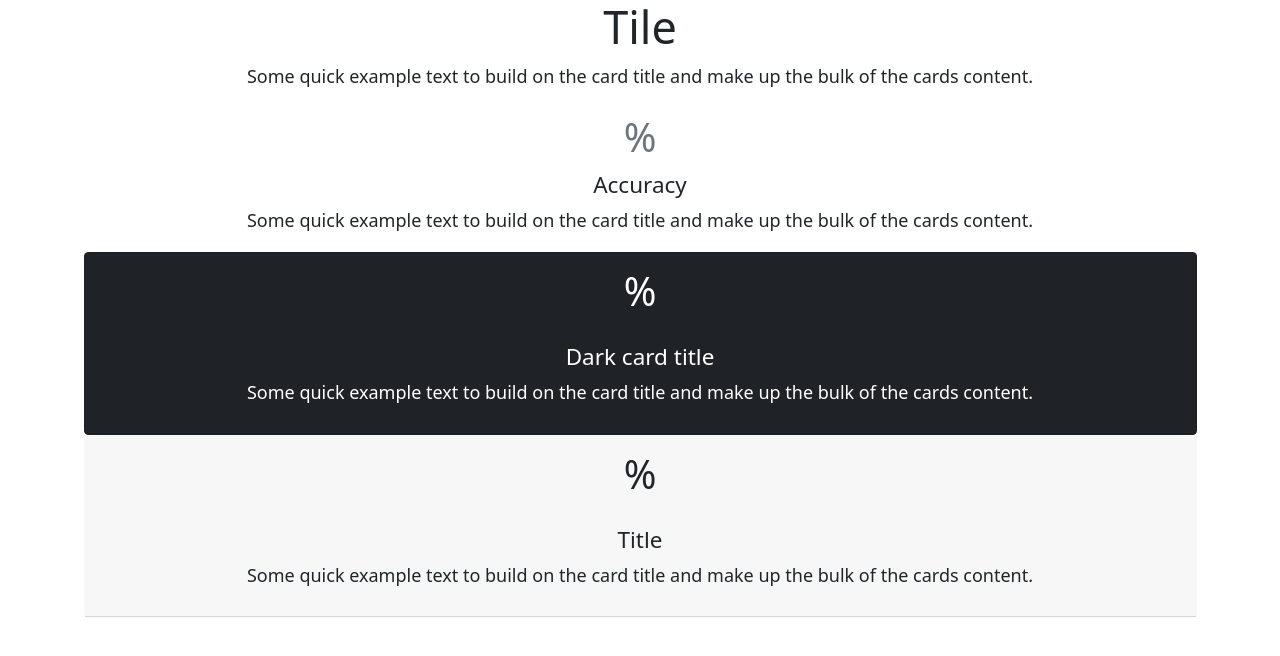
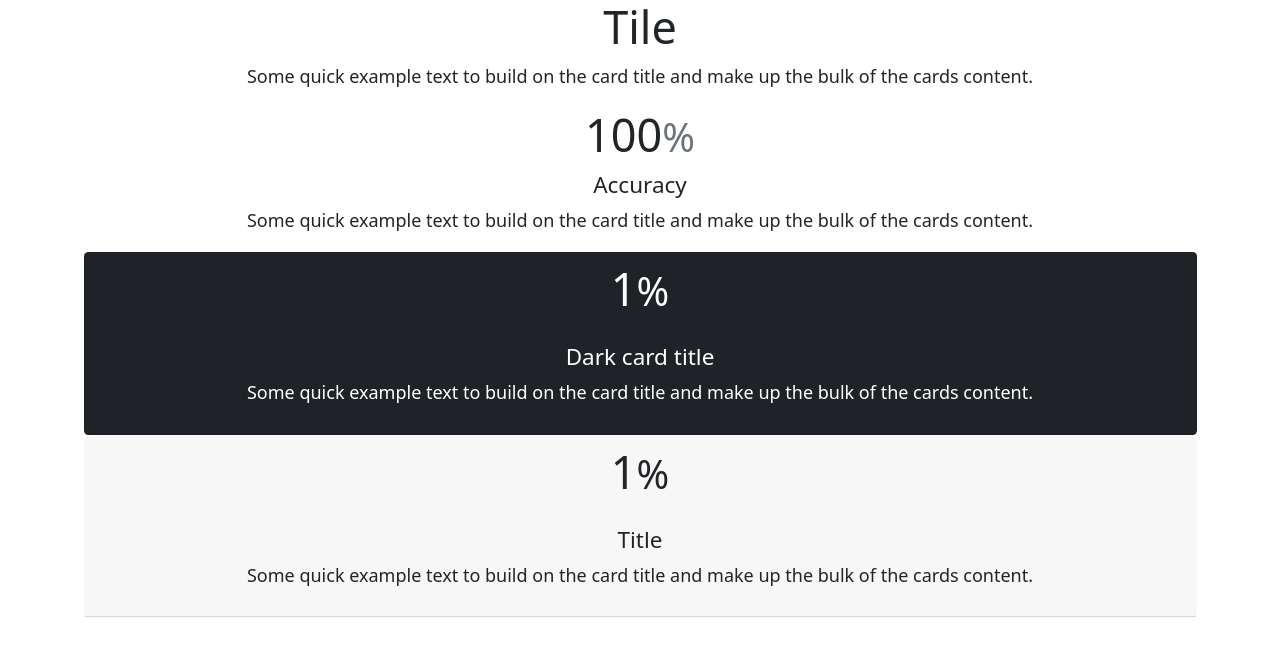
Before and after one commit to jmena/stock_ui, a Next.js app: page /posts/basic in a window 1280 px wide. Shown: the top 656 px of the page. Built offline with nearby package versions, Linux system fonts and the light colour scheme.

Commit message:
add react to accuracy

```diff
--- a/package.json
+++ b/package.json
@@ -16,7 +16,8 @@
     "react": "17.0.2",
     "react-dom": "17.0.2",
     "remark": "^14.0.2",
-    "remark-html": "^15.0.1"
+    "remark-html": "^15.0.1",
+    "sharp": "^0.30.2"
   },
   "devDependencies": {
     "eslint": "8.10.0",
--- a/pages/posts/basic.js
+++ b/pages/posts/basic.js
@@ -2,18 +2,21 @@ import 'bootstrap/dist/css/bootstrap.min.css';
 import {useState} from 'react';
 
 export default function Basic() {
-    const [accuracy, setAccuracy] = useState('');
+    const [model, setModel] = useState({
+        accuracy: 1.0,
+    });
 
-    function handleAccuracyChange(e) {
-        setAccuracy(e.target.value);
-    }
+
 
     if (typeof window !== "undefined") {
-        window.changeAccuracy = (value) => {
-            setAccuracy(value);
+        window.setAccuracy = (value) => {
+            setModel({accuracy:value});
         }
     }
-    console.info("Current value: " + accuracy)
+    // console.info("Current value: " + accuracy)
+    // header
+    // content
+    // footer
 
     return (
         <>
@@ -30,7 +33,7 @@ export default function Basic() {
                     <div className="row text-center">
                         <div className="col">
                             <h1 className="value-multiplier">
-                                {accuracy}
+                                {model.accuracy*100}
                                 <small className="text-muted fw-light">%</small>
                             </h1>
                             <h5 className="value-heading">Accuracy</h5>
@@ -43,7 +46,7 @@ export default function Basic() {
                     <div className="row text-center">
                         <div className="col">
                             <div className="card text-white bg-dark ">
-                                <div className="card-header"><h1>   {accuracy}<small className="fw-light">%</small></h1>
+                                <div className="card-header"><h1>   {model.accuracy}<small className="fw-light">%</small></h1>
                                     <div className="card-body">
                                         <h5 className="card-title">Dark card title</h5>
                                         <p className="card-text">Some quick example text to build on the card title and
@@ -58,7 +61,7 @@ export default function Basic() {
                     <div className="row text-center">
                         <div className="col">
                             <div className="card border-light">
-                                <div className="card-header"><h1>   {accuracy}<small className="fw-light">%</small></h1>
+                                <div className="card-header"><h1>   {model.accuracy}<small className="fw-light">%</small></h1>
                                     <div className="card-body">
                                         <h5 className="card-title">Title</h5>
                                         <p className="card-text">Some quick example text to build on the card title and
```
Also changed, not shown: 1 other file (tests, documents, lock files or other folders).
